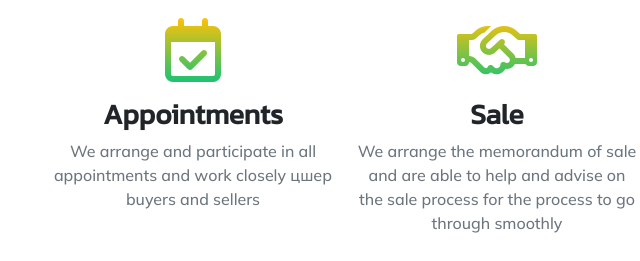
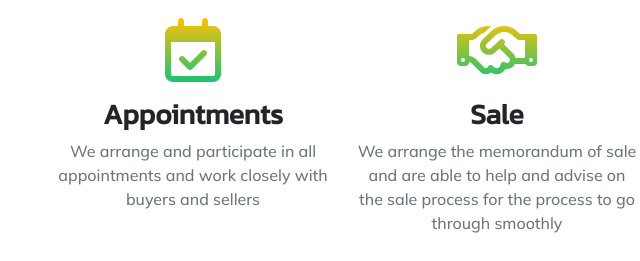
Before and after one commit to simonestates/simonestates.github.io, a plain HTML site: page index.html in a window 1280 px wide. Shown: the part 1260-1521 px from the top of the page, 477-1117 px from the left. Drawn offline with nearby package versions, Linux system fonts and the light colour scheme.

Commit message:
Update index.html

```diff
--- a/index.html
+++ b/index.html
@@ -97,7 +97,7 @@
                                     <div class="text-center">
                                         <i class="fa-regular fa-calendar-check icon-feature text-gradient d-block mb-3"></i>
                                         <h3 class="font-alt">Appointments</h3>
-                                        <p class="text-muted mb-0">We arrange and participate in all appointments and work closely цшер buyers and sellers</p>
+                                        <p class="text-muted mb-0">We arrange and participate in all appointments and work closely with buyers and sellers</p>
                                     </div>
                                 </div>
                                 <div class="col-md-6">
```
